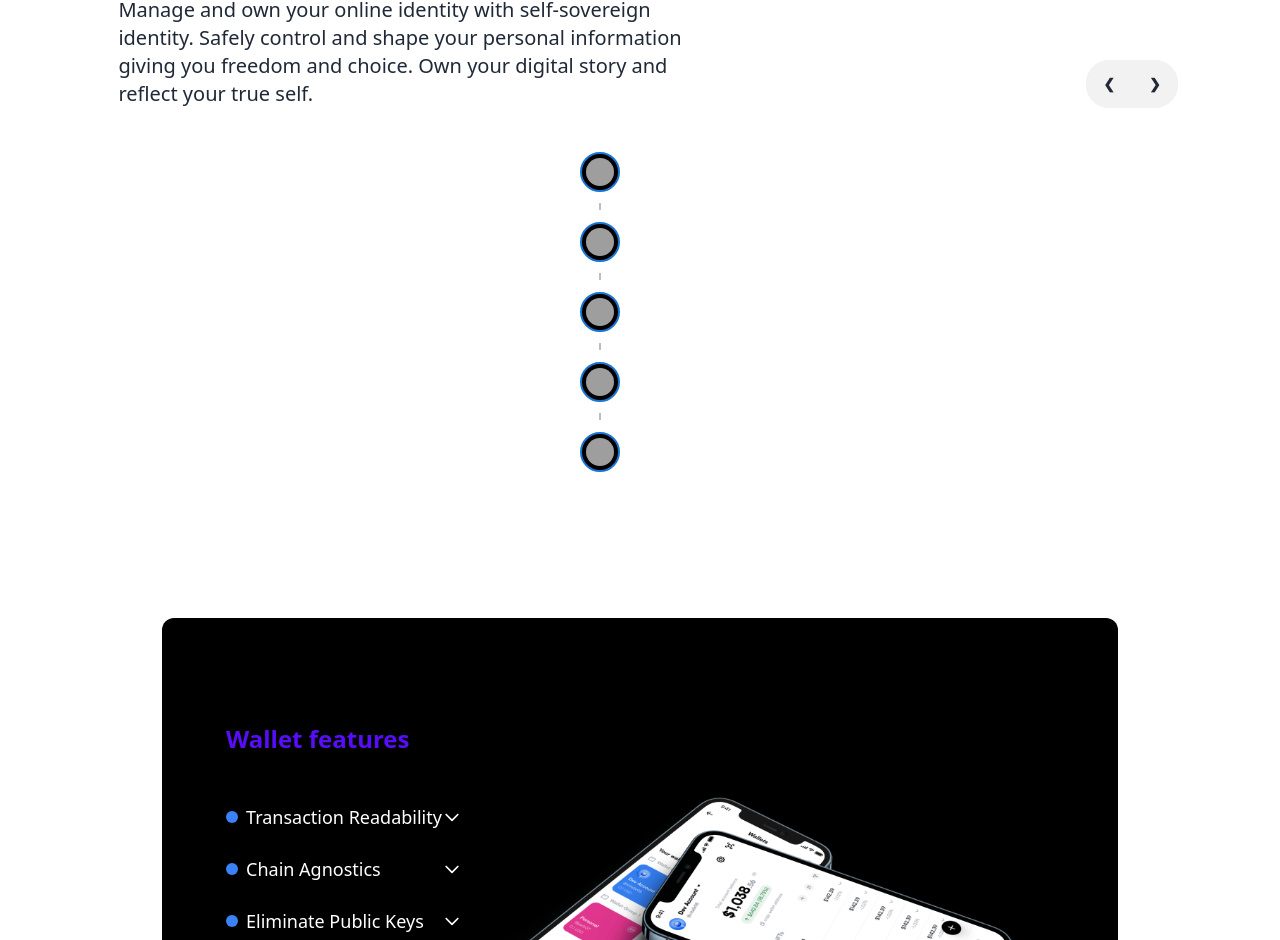
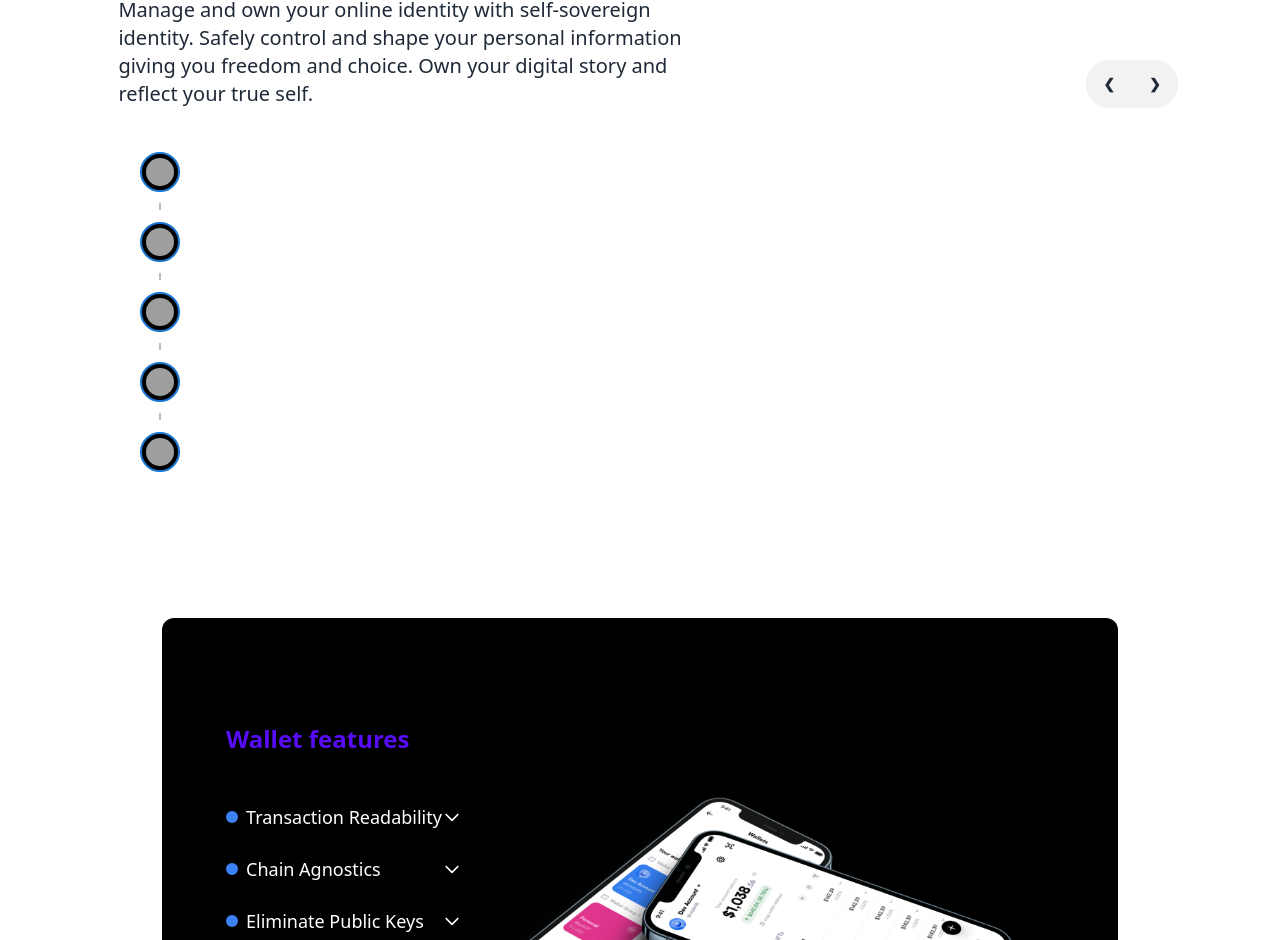
Before and after one commit to KartikeyCode/avex-website2023, a React (Create React App) app: page / in a window 1280 px wide. Shown: the part 1816-2756 px from the top of the page. Built offline with nearby package versions, Linux system fonts and the light colour scheme; grey boxes are pictures that could not be loaded; the HTML template or start-up script is replaced by a standard one.

Commit message:
Update Carousel.jsx

```diff
--- a/src/components/ui/Carousel.jsx
+++ b/src/components/ui/Carousel.jsx
@@ -23,7 +23,8 @@ const Carousel = () => {
   return (
     <Timeline
       align="left"
-      style={{ margin: 0, padding: 0, position: 'relative', left: '-40px' }}
+
+      style={{ margin: 0, padding: 0, position: 'relative', left: '-480px' }}
     >
       {slides.map((slide, index) => (
         <TimelineItem key={index}>
```
